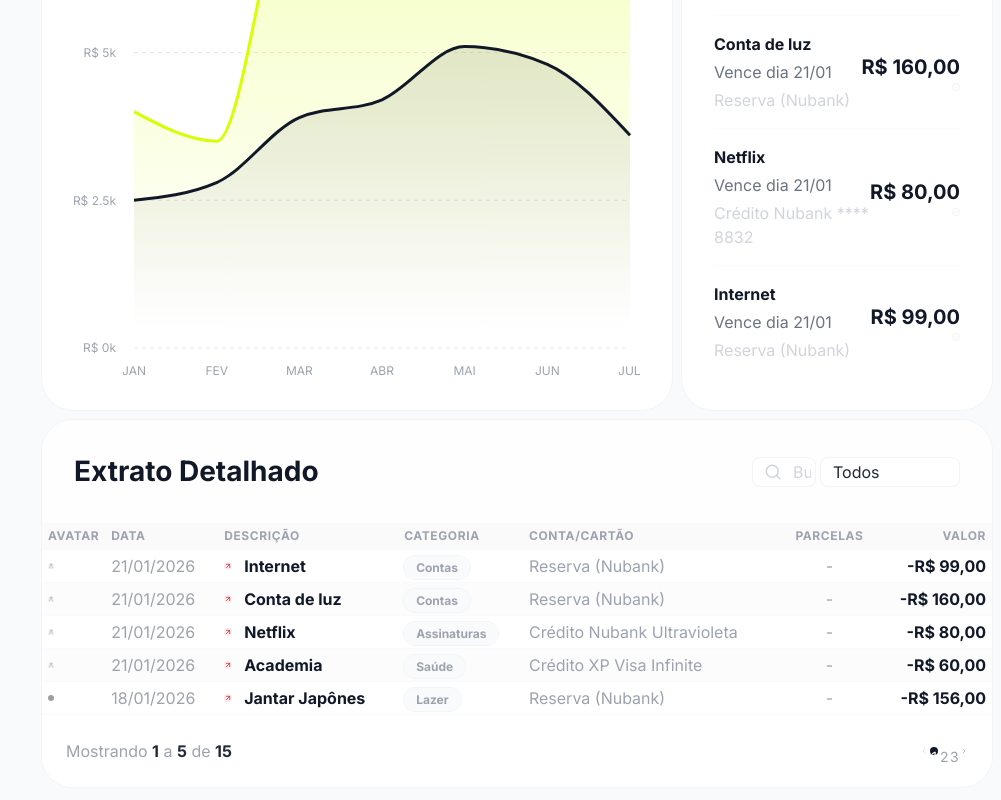
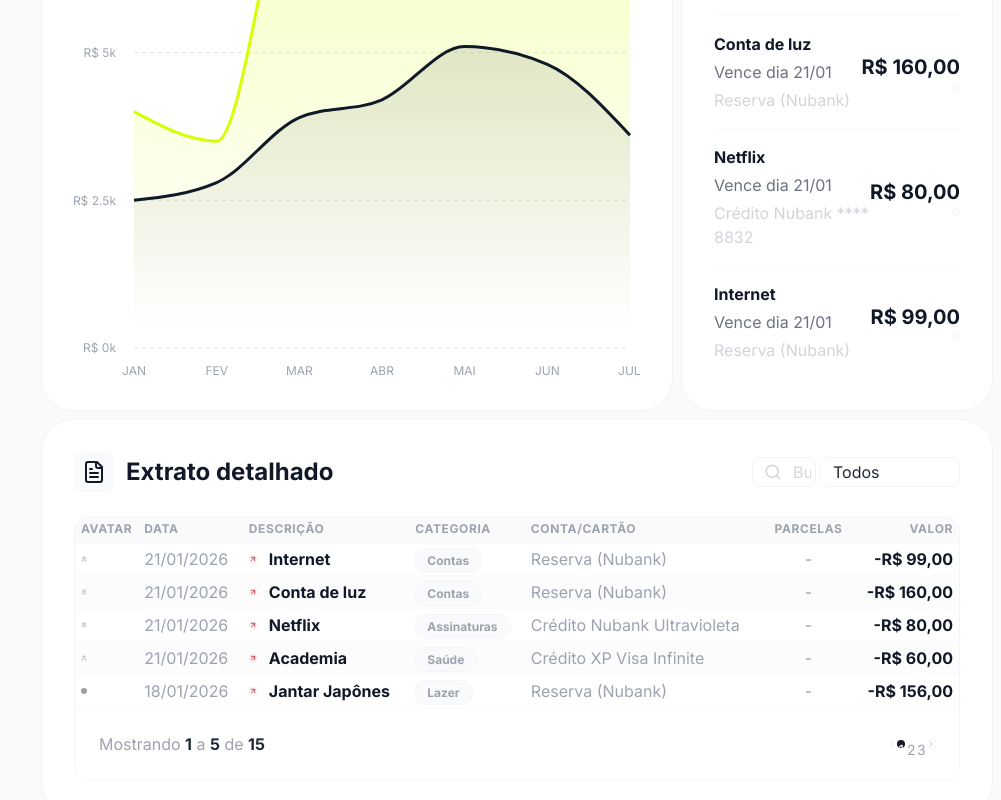
Before and after one commit to miayuyoo/dashboard-mycash, a React (Vite) app: page / in a window 1280 px wide. Shown: the part 988-1788 px from the top of the page, without its empty margins (279-1280 px from the left). Built offline with nearby package versions, Linux system fonts and the light colour scheme; grey boxes are pictures that could not be loaded.

Commit message:
style(transactions): Align TransactionsTable style with dashboard widgets
- Updated structure to use standard card padding and header icon block.
- Wrapped table in a rounded border container for better visual hierarchy.
- Matched generic dashboard design variables.

```diff
--- a/src/components/dashboard/transactions/TransactionsTable.tsx
+++ b/src/components/dashboard/transactions/TransactionsTable.tsx
@@ -1,5 +1,5 @@
 import { useState, useMemo, useEffect } from 'react';
-import { Search, ChevronLeft, ChevronRight, ArrowDownLeft, ArrowUpRight, User } from 'lucide-react';
+import { Search, ChevronLeft, ChevronRight, ArrowDownLeft, ArrowUpRight, User, FileText } from 'lucide-react';
 import { useFinance } from '../../../context/FinanceContext';
 import { formatCurrency } from '../../../utils/format';
 import { format, parseISO } from 'date-fns';
@@ -34,7 +34,6 @@ export function TransactionsTable() {
             }
             return true;
         });
-        // Note: Global data is already sorted by date descending.
     }, [globalData, localSearch, localType]);
 
     // Reset page on filter change
@@ -50,18 +49,12 @@ export function TransactionsTable() {
     const handlePageChange = (page: number) => {
         if (page >= 1 && page <= totalPages) {
             setCurrentPage(page);
-            // Scroll to table top if needed, but smooth behavior handles it mostly
         }
     };
 
     // Helper: Source Name
     const getSourceName = (t: Transaction) => {
-        if (t.accountId) { // Using standard naming if updated, but context calls it 'accountId' in Transaction generic?
-            // Let's check Transaction Type. It has 'accountId' and 'cardId'.
-            const account = bankAccounts.find(a => a.id === t.accountId);
-            if (account) return account.name;
-        }
-        if (t.accountId && !t.cardId) {
+        if (t.accountId) {
             const account = bankAccounts.find(a => a.id === t.accountId);
             if (account) return account.name;
         }
@@ -69,12 +62,6 @@ export function TransactionsTable() {
             const card = creditCards.find(c => c.id === t.cardId);
             if (card) return `Crédito ${card.name}`;
         }
-        // Fallback or if accountId exists but not found in bankAccounts (maybe generic)
-        if (t.accountId) {
-            const account = bankAccounts.find(a => a.id === t.accountId);
-            if (account) return account.name;
-        }
-
         return "Desconhecido";
     };
 
@@ -84,23 +71,12 @@ export function TransactionsTable() {
         if (totalPages <= 7) {
             for (let i = 1; i <= totalPages; i++) pages.push(i);
         } else {
-            // Always show 1, 2, 3 ... last-1, last?
-            // "Show first 3, ..., last 2"
-            // And always show current?
-            // Request: "Se houver mais de 7, mostre apenas primeiras 3, reticências, e últimas 2."
-            // "Sempre mostre página atual e adjacentes." -> This implies logic like [1] ... [4] [5] [6] ... [Last]
-            // Complicated. Let's simplify to request: "First 3, ..., Last 2" + Current logic might override?
-            // If current is 10?
-            // "Sempre mostre página atual e adjacentes" overrides "First 3... Last 2".
-            // Let's implement standard "1, ..., prev, curr, next, ..., last".
-
             pages.push(1);
             if (currentPage > 3) pages.push('...');
 
             let start = Math.max(2, currentPage - 1);
             let end = Math.min(totalPages - 1, currentPage + 1);
 
-            // Adjust near start/end
             if (currentPage <= 3) { end = 4; start = 2; }
             if (currentPage >= totalPages - 2) { start = totalPages - 3; end = totalPages - 1; }
 
@@ -111,10 +87,6 @@ export function TransactionsTable() {
             if (currentPage < totalPages - 2) pages.push('...');
             pages.push(totalPages);
         }
-        // Remove duplicates and sort? Logic above is tricky.
-        // Let's stick to the specific request: "Mostre apenas primeiras 3, reticências, e últimas 2".
-        // IF that's static. But user added "Sempre mostre página atual e adjacentes".
-        // I will implement a robust standard logic.
         return pages;
     };
 
@@ -141,10 +113,15 @@ export function TransactionsTable() {
     };
 
     return (
-        <section className="flex flex-col w-full bg-white rounded-32 border border-neutral-200 overflow-hidden">
+        <div className="flex flex-col w-full bg-white p-24 md:p-32 rounded-32 border border-neutral-200">
             {/* Header */}
-            <div className="flex flex-col md:flex-row items-start md:items-center justify-between p-24 md:p-32 gap-6 border-b border-neutral-100 bg-neutral-50/30">
-                <h3 className="text-heading-md font-bold text-neutral-1000">Extrato Detalhado</h3>
+            <div className="flex flex-col md:flex-row items-center justify-between mb-24 gap-6">
+                <div className="flex items-center gap-3 self-start md:self-center">
+                    <div className="p-8 bg-neutral-100 rounded-lg">
+                        <FileText size={24} className="text-neutral-1000" />
+                    </div>
+                    <h3 className="text-heading-sm font-bold text-neutral-1000">Extrato detalhado</h3>
+                </div>
 
                 <div className="flex flex-col md:flex-row items-center gap-4 w-full md:w-auto">
                     {/* Search */}
@@ -174,7 +151,8 @@ export function TransactionsTable() {
                 </div>
             </div>
 
-            {/* Table */}
+            {/* Table Wrapper (Rounded Border) */}
+            <div className="w-full border border-neutral-200 rounded-16 overflow-hidden flex flex-col">
                 <div className="overflow-x-auto">
                     <table className="w-full min-w-[800px]">
                         <thead className="bg-neutral-50 border-b border-neutral-100">
@@ -287,12 +265,6 @@ export function TransactionsTable() {
                                 <ChevronLeft size={18} />
                             </button>
 
-                        {/* Should generate Page Numbers logic is complex to inline */}
-                        {/* Simplified Logic for rendering if array generator is not used */}
-                        {/* Actually I'll use a simple range for now to avoid the complex ellipsis logic block unless required.
-                             User said: "Se mais de 7, use ..."
-                             I'll try to stick to basic numbers if total < 7.
-                         */}
                             {getPageNumbers().map((p, i) => renderPageButton(p, i))}
 
                             <button
@@ -305,9 +277,7 @@ export function TransactionsTable() {
                         </div>
                     </div>
                 )}
-        </section>
+            </div>
+        </div>
     );
 }
-
-// Fix itemsPerPageOrCurrent
-const itemsPerPageOrCurrent = ITEMS_PER_PAGE;
```
Lines whose indentation alone changed are shown as unchanged.
